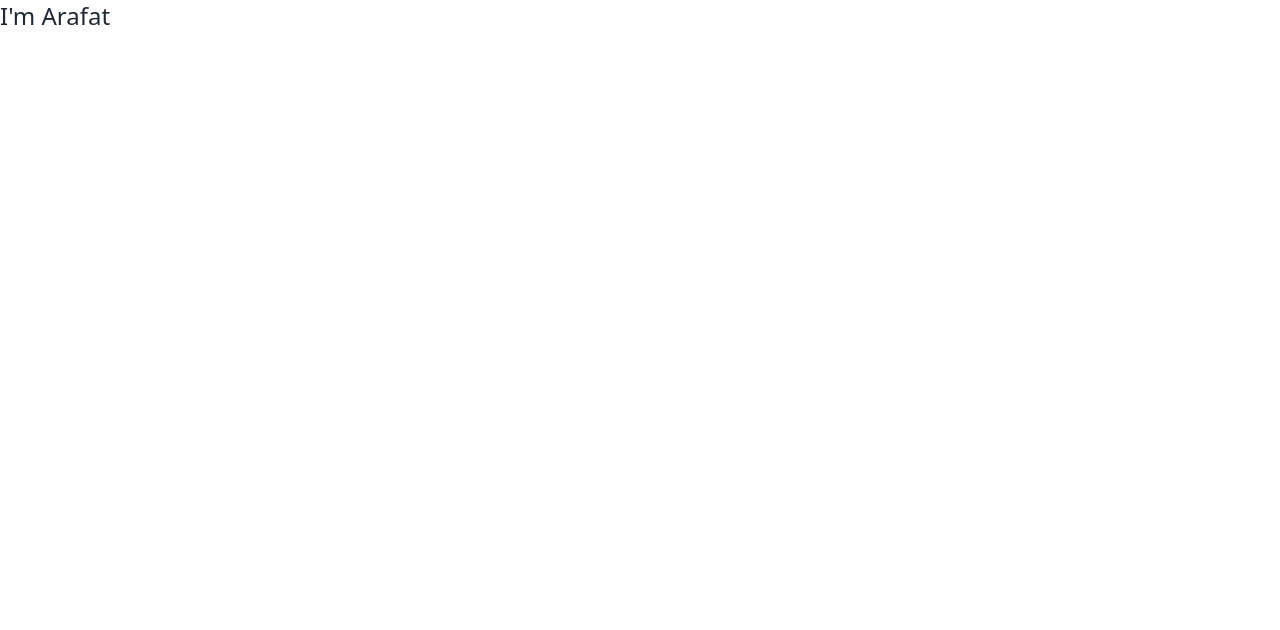
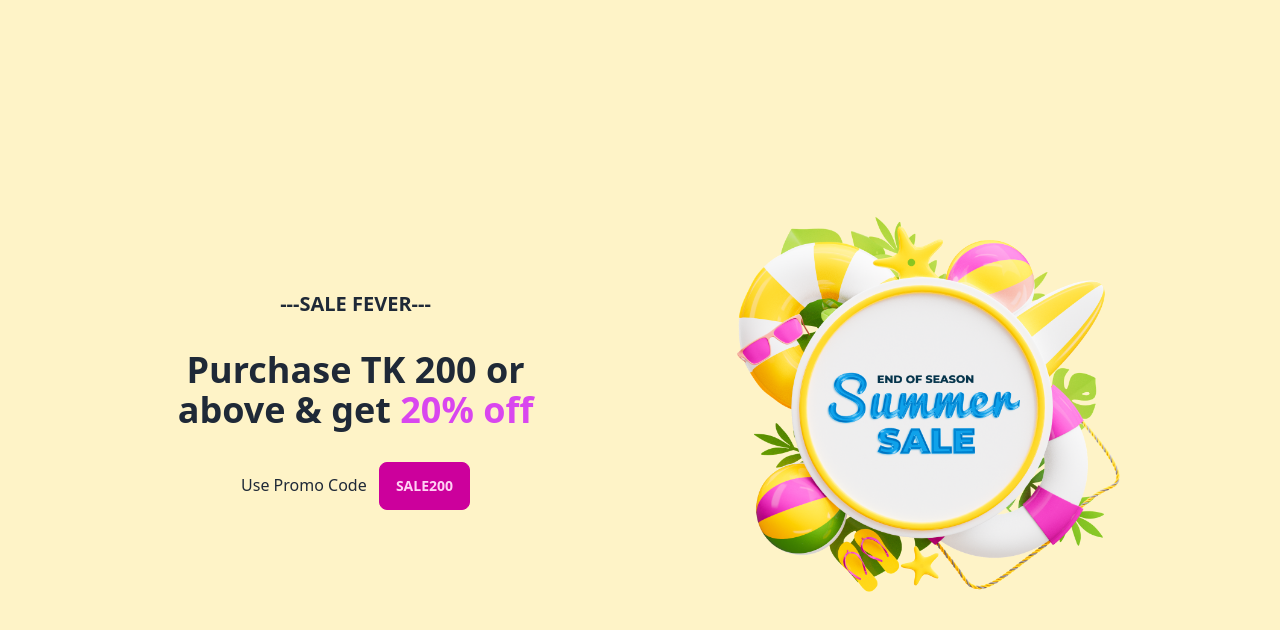
Before and after one commit to kazimdabusayed/summer-sale, a plain HTML site: page index.html in a window 1280 px wide. Drawn offline with nearby package versions, Linux system fonts and the light colour scheme.

Commit message:
Added header section

```diff
--- a/index.html
+++ b/index.html
@@ -8,11 +8,26 @@
     <title>Summer Sale</title>
 </head>
 <body>
-    <header></header>
-    <main></main>
-    <footer></footer>
-    <h2 class="text-2xl">I'm Arafat</h2>
+    <header class="bg-amber-100">
+        <div class="hero flex justify-evenly h-screen">
+            <div class="w-1/3 text-center">
+                <h3 class="text-xl font-bold">---SALE FEVER---</h3>
+                <h1 class="text-4xl m-8 font-bold">Purchase TK 200 or<br>above & get<span class="text-fuchsia-500"> 20% off</span></h1>
+                <p class="inline font-medium mr-2">Use Promo Code</p>
+                <button class="btn btn-active btn-secondary">SALE200</button>
+            </div>
+            <div class="w-1/3">
+                <img src="./images/Summer-1.png" alt="">
+            </div>
+        </div>
+    </header>
+    <main>
+        <div class="w-4/5">
+            <div>
 
+            </div>
+        </div>
+    </main>
     <script src="./script.js"></script>
 </body>
 </html>
```
Also changed, not shown: images/Summer-1.png (renamed from images/Summer 1.png).
